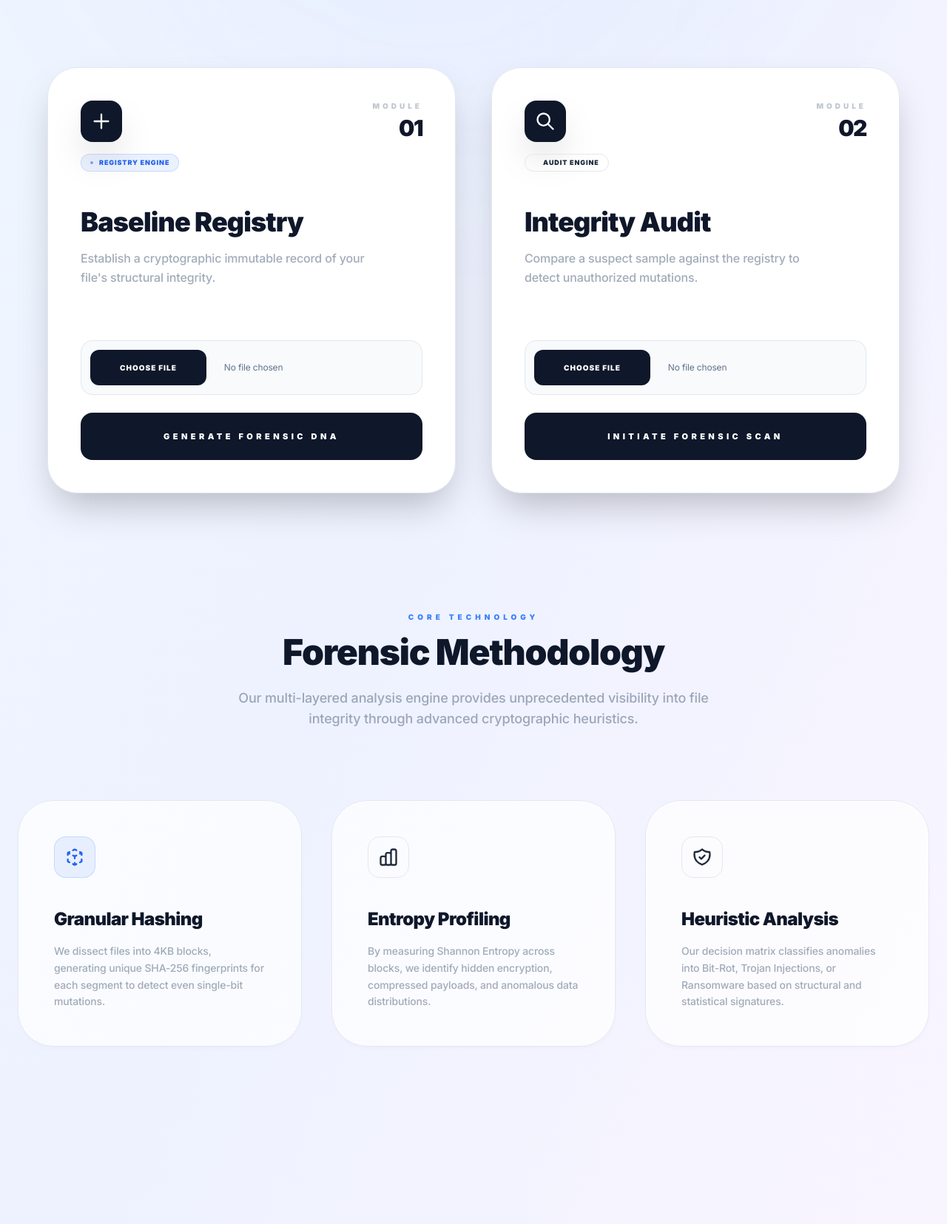
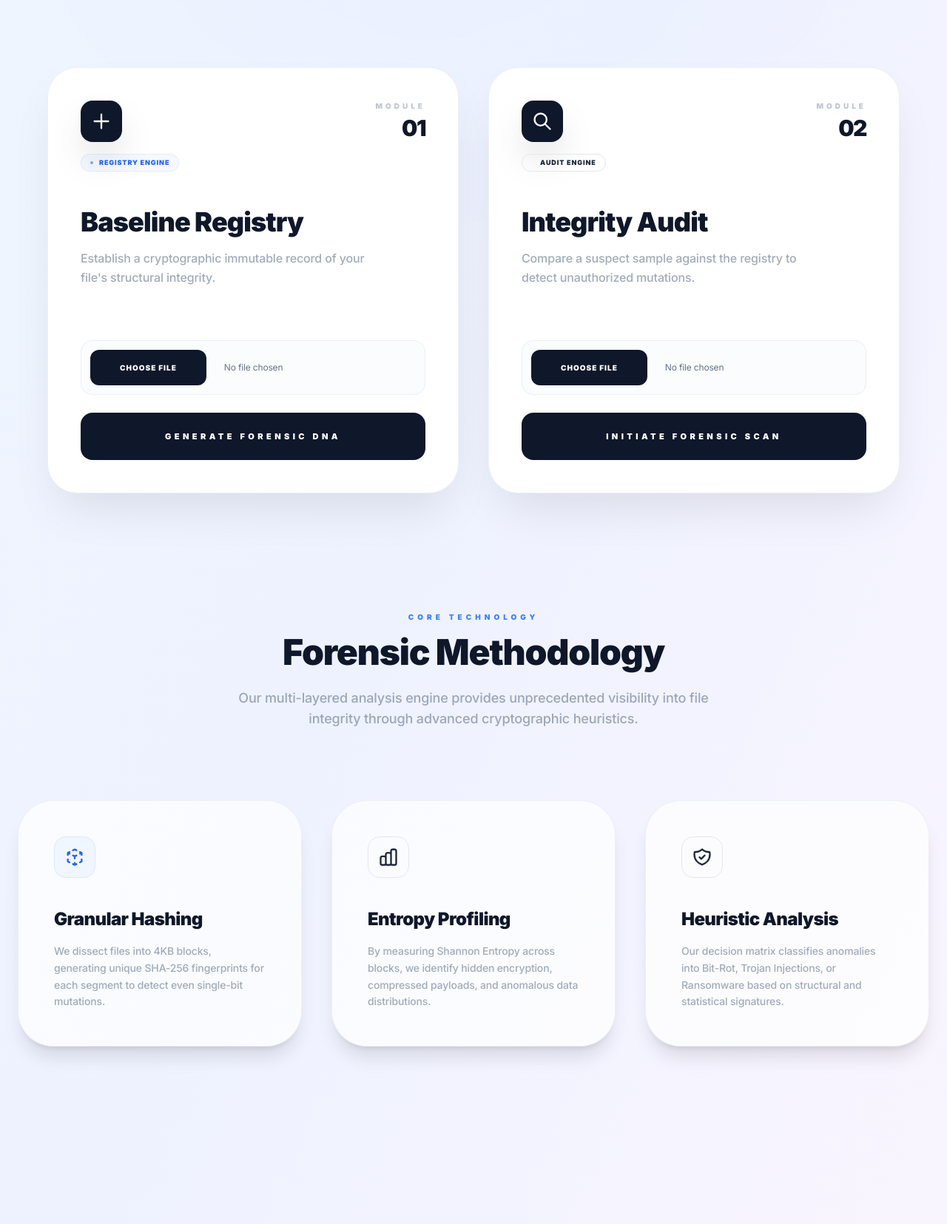
Before and after one commit to vaishnav4281/file-integrity, a Django app: page / in a window 1280 px wide. Shown: the part 800-2455 px from the top of the page at 74% size. Run offline with Django 5.2, Linux system fonts and the light colour scheme; some libraries are stand-ins or nearby versions.

Commit message:
design: Refine landing page cards with premium minimalist aesthetic and fix TemplateSyntaxError

```diff
--- a/core/templates/core/landing.html
+++ b/core/templates/core/landing.html
@@ -7,7 +7,7 @@
     <div class="text-center mb-40 relative">
         <!-- Decorative Glows -->
         <div
-            class="absolute top-1/2 left-1/2 -translate-x-1/2 -translate-y-1/2 w-[1000px] h-[1000px] bg-gradient-to-tr from-blue-500/10 via-violet-500/10 to-rose-500/10 blur-[150px] rounded-full -z-10 animate-pulse-slow">
+            class="absolute top-1/2 left-1/2 -translate-x-1/2 -translate-y-1/2 w-[1000px] h-[1000px] bg-gradient-to-tr from-blue-500/5 via-violet-500/5 to-transparent blur-[150px] rounded-full -z-10 animate-pulse-slow">
         </div>
 
         <div class="inline-flex items-center gap-3 px-5 py-2 bg-white/50 dark:bg-white/5 rounded-full border border-slate-200 dark:border-white/10 mb-12 reveal shadow-sm backdrop-blur-xl"
@@ -29,7 +29,7 @@
             class="text-7xl md:text-[10rem] font-black tracking-tighter text-slate-900 dark:text-white mb-10 leading-[0.8]">
             SECURE THE <br />
             <span
-                class="text-slate-900 dark:text-transparent dark:bg-clip-text dark:bg-gradient-to-r dark:from-white dark:via-purple-200 dark:to-blue-200">INTEGRITY.</span>
+                class="text-slate-900 dark:text-transparent dark:bg-clip-text dark:bg-gradient-to-r dark:from-white dark:via-slate-200 dark:to-white">INTEGRITY.</span>
         </h1>
 
         <p class="text-xl md:text-2xl text-secondary max-w-3xl mx-auto leading-relaxed font-medium mb-20 reveal opacity-70"
@@ -55,16 +55,15 @@
     </div>
 
     <!-- Main Actions -->
-    <div class="grid grid-cols-1 lg:grid-cols-2 gap-12 max-w-6xl mx-auto mb-40">
+    <div class="grid grid-cols-1 lg:grid-cols-2 gap-10 max-w-6xl mx-auto mb-40">
 
         <!-- Register -->
         <div class="relative group reveal" style="animation-delay: 0.5s;">
-            <!-- Premium Card Container -->
             <div
-                class="relative h-full bg-white dark:bg-zinc-900/50 rounded-[2.5rem] p-1 border border-slate-200 dark:border-white/10 shadow-2xl transition-all duration-500 group-hover:border-blue-500/30 group-hover:shadow-blue-500/10 overflow-hidden">
-                <!-- Spotlight Effect -->
+                class="relative h-full bg-white dark:bg-zinc-900/40 rounded-[2.5rem] p-1 border border-slate-200/60 dark:border-white/5 shadow-[0_32px_64px_-16px_rgba(0,0,0,0.1)] transition-all duration-500 group-hover:border-blue-500/30 group-hover:shadow-blue-500/10 overflow-hidden">
+                <!-- Subtle Inner Glow -->
                 <div
-                    class="absolute inset-0 bg-gradient-to-br from-blue-500/5 to-transparent opacity-0 group-hover:opacity-100 transition-opacity duration-500">
+                    class="absolute inset-0 bg-gradient-to-br from-blue-500/[0.02] to-transparent opacity-0 group-hover:opacity-100 transition-opacity duration-500">
                 </div>
 
                 <div class="relative h-full p-10 flex flex-col">
@@ -79,7 +78,7 @@
                                 </svg>
                             </div>
                             <div
-                                class="inline-flex items-center gap-2 px-3 py-1 bg-blue-500/10 rounded-full border border-blue-500/20">
+                                class="inline-flex items-center gap-2 px-3 py-1 bg-blue-500/5 dark:bg-blue-500/10 rounded-full border border-blue-500/10 dark:border-blue-500/20">
                                 <div class="w-1 h-1 rounded-full bg-blue-500 animate-pulse"></div>
                                 <span
                                     class="text-[9px] font-black tracking-widest text-blue-600 dark:text-blue-400 uppercase">Registry
@@ -111,12 +110,12 @@
                                 file:text-[10px] file:font-black file:uppercase file:tracking-widest
                                 file:bg-slate-900 file:text-white dark:file:bg-white dark:file:text-black
                                 hover:file:scale-105 file:transition-all
-                                focus:outline-none bg-slate-50 dark:bg-white/[0.02] rounded-2xl border border-slate-200 dark:border-white/5 p-3
+                                focus:outline-none bg-slate-50/50 dark:bg-white/[0.02] rounded-2xl border border-slate-200/60 dark:border-white/5 p-3
                                 group-hover/input:border-blue-500/30 transition-all duration-500
                             " />
                         </div>
                         <button type="submit"
-                            class="w-full py-6 bg-slate-900 dark:bg-white text-white dark:text-black rounded-2xl font-black text-[11px] uppercase tracking-[0.4em] hover:shadow-2xl hover:shadow-blue-500/20 active:scale-[0.98] transition-all duration-300">
+                            class="w-full py-6 bg-slate-900 dark:bg-white text-white dark:text-black rounded-2xl font-black text-[11px] uppercase tracking-[0.4em] hover:shadow-[0_20px_40px_-10px_rgba(59,130,246,0.3)] active:scale-[0.98] transition-all duration-300">
                             Generate Forensic DNA
                         </button>
                     </form>
@@ -126,12 +125,11 @@
 
         <!-- Verify -->
         <div class="relative group reveal" style="animation-delay: 0.6s;">
-            <!-- Premium Card Container -->
             <div
-                class="relative h-full bg-white dark:bg-zinc-900/50 rounded-[2.5rem] p-1 border border-slate-200 dark:border-white/10 shadow-2xl transition-all duration-500 group-hover:border-rose-500/30 group-hover:shadow-rose-500/10 overflow-hidden">
-                <!-- Spotlight Effect -->
+                class="relative h-full bg-white dark:bg-zinc-900/40 rounded-[2.5rem] p-1 border border-slate-200/60 dark:border-white/5 shadow-[0_32px_64px_-16px_rgba(0,0,0,0.1)] transition-all duration-500 group-hover:border-rose-500/30 group-hover:shadow-rose-500/10 overflow-hidden">
+                <!-- Subtle Inner Glow -->
                 <div
-                    class="absolute inset-0 bg-gradient-to-br from-rose-500/5 to-transparent opacity-0 group-hover:opacity-100 transition-opacity duration-500">
+                    class="absolute inset-0 bg-gradient-to-br from-rose-500/[0.02] to-transparent opacity-0 group-hover:opacity-100 transition-opacity duration-500">
                 </div>
 
                 <div class="relative h-full p-10 flex flex-col">
@@ -146,7 +144,7 @@
                                 </svg>
                             </div>
                             <div
-                                class="inline-flex items-center gap-2 px-3 py-1 bg-rose-500/10 rounded-full border border-rose-500/20">
+                                class="inline-flex items-center gap-2 px-3 py-1 bg-rose-500/5 dark:bg-rose-500/10 rounded-full border border-rose-500/10 dark:border-rose-500/20">
                                 <div class="w-1 h-1 rounded-full bg-rose-500 animate-pulse"></div>
                                 <span
                                     class="text-[9px] font-black tracking-widest text-rose-600 dark:text-rose-400 uppercase">Audit
@@ -178,12 +176,12 @@
                                 file:text-[10px] file:font-black file:uppercase file:tracking-widest
                                 file:bg-slate-900 file:text-white dark:file:bg-white dark:file:text-black
                                 hover:file:scale-105 file:transition-all
-                                focus:outline-none bg-slate-50 dark:bg-white/[0.02] rounded-2xl border border-slate-200 dark:border-white/5 p-3
+                                focus:outline-none bg-slate-50/50 dark:bg-white/[0.02] rounded-2xl border border-slate-200/60 dark:border-white/5 p-3
                                 group-hover/input:border-rose-500/30 transition-all duration-500
                             " />
                         </div>
                         <button type="submit"
-                            class="w-full py-6 bg-slate-900 dark:bg-white text-white dark:text-black rounded-2xl font-black text-[11px] uppercase tracking-[0.4em] hover:shadow-2xl hover:shadow-rose-500/20 active:scale-[0.98] transition-all duration-300">
+                            class="w-full py-6 bg-slate-900 dark:bg-white text-white dark:text-black rounded-2xl font-black text-[11px] uppercase tracking-[0.4em] hover:shadow-[0_20px_40px_-10px_rgba(244,63,94,0.3)] active:scale-[0.98] transition-all duration-300">
                             Initiate Forensic Scan
                         </button>
                     </form>
@@ -204,9 +202,9 @@
 
         <div class="grid grid-cols-1 md:grid-cols-3 gap-10">
             <div
-                class="glass-card p-12 rounded-[3rem] border border-slate-200 dark:border-white/5 group hover:bg-blue-500/[0.02]">
+                class="glass-card p-12 rounded-[3rem] border border-slate-200/60 dark:border-white/5 group hover:bg-blue-500/[0.02] transition-all duration-500 shadow-xl hover:shadow-2xl">
                 <div
-                    class="w-14 h-14 bg-blue-500/10 rounded-2xl flex items-center justify-center mb-10 border border-blue-500/20 group-hover:scale-110 transition-transform duration-500">
+                    class="w-14 h-14 bg-blue-500/5 dark:bg-blue-500/10 rounded-2xl flex items-center justify-center mb-10 border border-blue-500/10 dark:border-blue-500/20 group-hover:scale-110 transition-transform duration-500">
                     <svg class="w-7 h-7 text-blue-600 dark:text-blue-400" fill="none" stroke="currentColor"
                         viewBox="0 0 24 24">
                         <path stroke-linecap="round" stroke-linejoin="round" stroke-width="2"
@@ -220,9 +218,9 @@
             </div>
 
             <div
-                class="glass-card p-12 rounded-[3rem] border border-slate-200 dark:border-white/5 group hover:bg-violet-500/[0.02]">
+                class="glass-card p-12 rounded-[3rem] border border-slate-200/60 dark:border-white/5 group hover:bg-violet-500/[0.02] transition-all duration-500 shadow-xl hover:shadow-2xl">
                 <div
-                    class="w-14 h-14 bg-violet-500/10 rounded-2xl flex items-center justify-center mb-10 border border-violet-500/20 group-hover:scale-110 transition-transform duration-500">
+                    class="w-14 h-14 bg-violet-500/5 dark:bg-violet-500/10 rounded-2xl flex items-center justify-center mb-10 border border-violet-500/10 dark:border-violet-500/20 group-hover:scale-110 transition-transform duration-500">
                     <svg class="w-7 h-7 text-violet-600 dark:text-violet-400" fill="none" stroke="currentColor"
                         viewBox="0 0 24 24">
                         <path stroke-linecap="round" stroke-linejoin="round" stroke-width="2"
@@ -237,9 +235,9 @@
             </div>
 
             <div
-                class="glass-card p-12 rounded-[3rem] border border-slate-200 dark:border-white/5 group hover:bg-rose-500/[0.02]">
+                class="glass-card p-12 rounded-[3rem] border border-slate-200/60 dark:border-white/5 group hover:bg-rose-500/[0.02] transition-all duration-500 shadow-xl hover:shadow-2xl">
                 <div
-                    class="w-14 h-14 bg-rose-500/10 rounded-2xl flex items-center justify-center mb-10 border border-rose-500/20 group-hover:scale-110 transition-transform duration-500">
+                    class="w-14 h-14 bg-rose-500/5 dark:bg-rose-500/10 rounded-2xl flex items-center justify-center mb-10 border border-rose-500/10 dark:border-rose-500/20 group-hover:scale-110 transition-transform duration-500">
                     <svg class="w-7 h-7 text-rose-600 dark:text-rose-400" fill="none" stroke="currentColor"
                         viewBox="0 0 24 24">
                         <path stroke-linecap="round" stroke-linejoin="round" stroke-width="2"
--- a/core/templates/core/result.html
+++ b/core/templates/core/result.html
@@ -29,8 +29,7 @@
                 <span
                     class="w-2 h-2 rounded-full animate-pulse {% if result.result_type == 'NO_CHANGE' %}bg-emerald-500 shadow-[0_0_10px_rgba(16,185,129,0.6)]{% else %}bg-rose-500 shadow-[0_0_10px_rgba(244,63,94,0.6)]{% endif %}"></span>
                 <span class="text-xs font-bold tracking-wide text-slate-900 dark:text-white">
-                    {% if result.result_type == "NO_CHANGE" %}✓ Integrity Verified{% else %}⚠ Security Breach Detected{%
-                    endif %}
+                    {% if result.result_type == "NO_CHANGE" %}✓ Integrity Verified{% else %}⚠ Security Breach Detected{% endif %}
                 </span>
             </div>
         </div>
```
